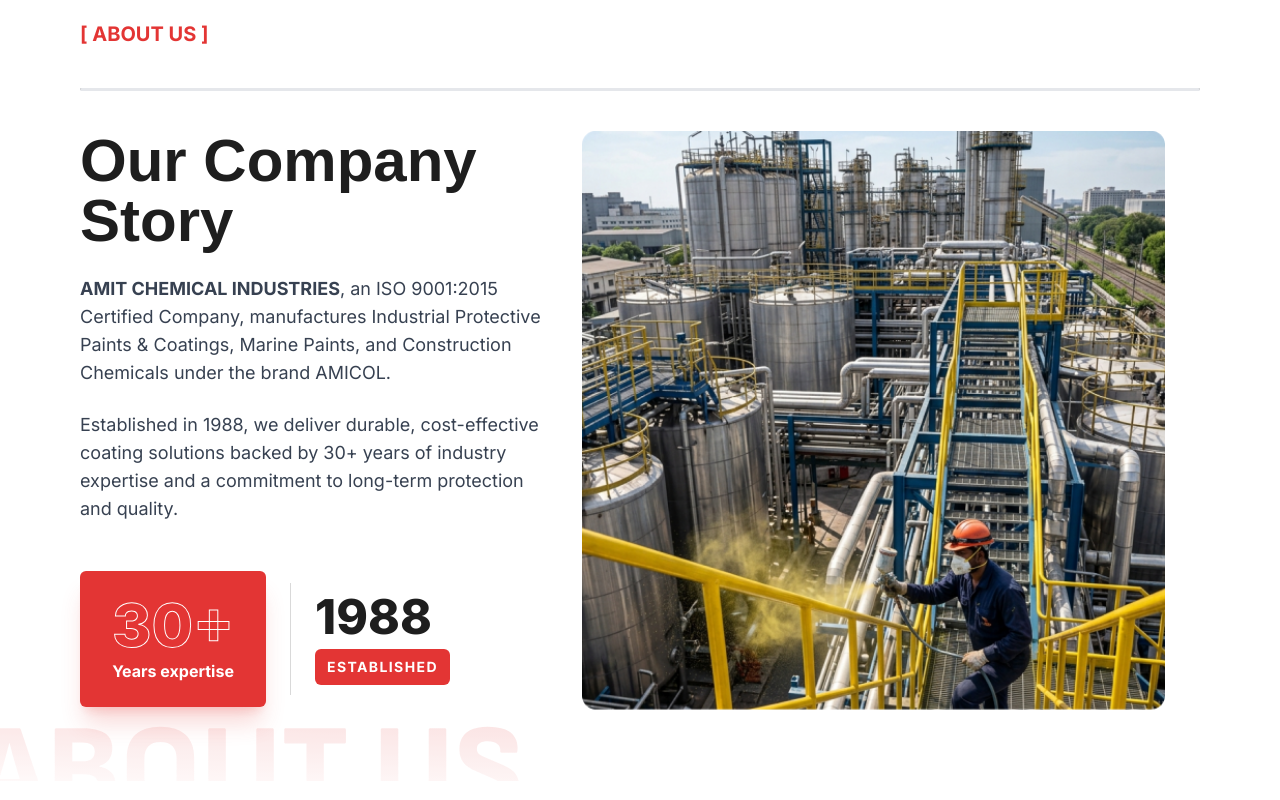
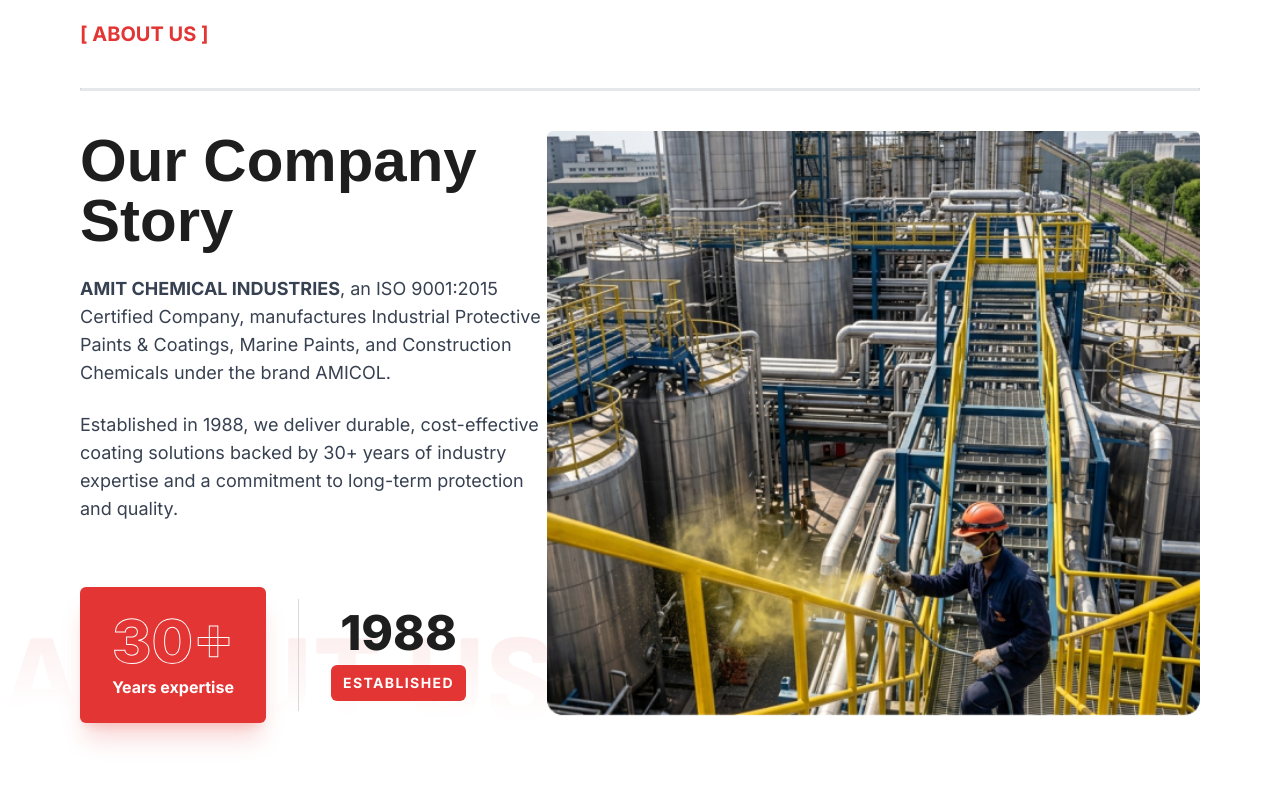
Before and after one commit to vernoxy2/Amicol_React, a React (Vite) app: page / in a window 1280 px wide. Shown: the part 820-1620 px from the top of the page. Built offline with nearby package versions, Linux system fonts and the light colour scheme; a web font is replaced by a local one.

Commit message:
changes; resposnive

```diff
--- a/src/Pages/Homepage/HomePageSections/HomeAbout.jsx
+++ b/src/Pages/Homepage/HomePageSections/HomeAbout.jsx
@@ -6,24 +6,27 @@
 
 const HomeAbout = () => {
   const [isHovered, setIsHovered] = useState(false);
+  const [isTouched, setIsTouched] = useState(false);
+  const isZoomed = isHovered || isTouched;
 
   return (
-    <section className="pb-0 overflow-hidden relative container">
-      {/* Decorative Background Icon */}
+    // NO overflow-hidden — breaks negative z-index
+    <section className="pb-0 relative container">
+      {/* ── Decorative Background Icon — desktop only ── */}
+      <div className="absolute inset-0 pointer-events-none hidden xl:block">
         <div
           data-aos="fade-up"
           data-aos-duration="1500"
           data-aos-offset="0"
-        className="absolute -bottom-10 -left-10 pointer-events-none w-[70%] sm:w-[50%] lg:w-[45%] z-0"
+          className="absolute bottom-0 -left-2 translate-y-1/3 w-[45%]"
+          style={{ zIndex: -1 }}
         >
-        <img
-          src={AboutIcon}
-          alt="About Background Icon"
-          className="w-full opacity-40 lg:opacity-60"
-        />
+          <img src={AboutIcon} alt="" className="w-full opacity-40" />
+        </div>
       </div>
 
-      <div className=" relative space-y-2 md:space-y-10 z-10">
+      {/* ── Main Content ── */}
+      <div className="relative space-y-2 md:space-y-10" style={{ zIndex: 1 }}>
         {/* Section Heading */}
         <p
           data-aos="fade-up"
@@ -34,13 +37,16 @@
         </p>
         <hr className="bg-black" />
 
-        <div className="flex flex-col lg:flex-row gap-5 md:gap-10 lg:gap-0 items-start">
-          {/* Content Column */}
-          <div className="w-full lg:w-5/12 space-y-3 md:space-y-6">
+        {/* Layout:
+            - mobile / iPad Mini / iPad Pro  → flex-col (content top, image bottom)
+            - xl+ desktop only               → flex-row (side by side)         */}
+        <div className="flex flex-col xl:flex-row xl:gap-0 xl:items-start gap-6 md:gap-10">
+          {/* ── Content Column ── */}
+          <div className="w-full xl:w-5/12 space-y-3 md:space-y-6">
             <h1
               data-aos="fade-up"
               data-aos-delay="200"
-              className="font-extrabold text-[#1E1E1E] leading-tight text-3xl sm:text-4xl md:text-5xl lg:text-6xl"
+              className="font-extrabold text-[#1E1E1E] leading-tight text-3xl sm:text-4xl md:text-5xl xl:text-6xl"
             >
               Our Company Story
             </h1>
@@ -48,35 +54,44 @@
             <p
               data-aos="fade-up"
               data-aos-delay="300"
-              className="text-sm sm:text-base md:text-lg text-gray-700 max-w-xl"
+              className="text-sm sm:text-base md:text-lg text-gray-700 w-full"
             >
-              <span className="font-bold uppercase">Amit Chemical Industries</span>, an ISO
-              9001:2015 Certified Company, manufactures Industrial Protective
-              Paints & Coatings, Marine Paints, and Construction Chemicals under
-              the brand AMICOL.
+              <span className="font-bold uppercase">
+                Amit Chemical Industries
+              </span>
+              , an ISO 9001:2015 Certified Company, manufactures Industrial
+              Protective Paints &amp; Coatings, Marine Paints, and Construction
+              Chemicals under the brand AMICOL.
             </p>
 
             <p
               data-aos="fade-up"
               data-aos-delay="400"
-              className="text-sm sm:text-base md:text-lg text-gray-700 max-w-xl"
+              className="text-sm sm:text-base md:text-lg text-gray-700 w-full mb-6"
             >
               Established in 1988, we deliver durable, cost-effective coating
               solutions backed by 30+ years of industry expertise and a
               commitment to long-term protection and quality.
             </p>
 
-            {/* Experience Stats - DECREASED GAP */}
+            {/* ── Stats — centered on mobile/tablet, left on desktop ── */}
             <div
               data-aos="fade-up"
               data-aos-delay="500"
-              className="flex flex-col sm:flex-row items-center pt-6 gap-6 sm:gap-8 lg:gap-6"
+              data-aos-offset="120"
+              className="flex flex-col sm:flex-row items-center justify-center xl:justify-start pt-10 mt-4 gap-6 sm:gap-8 w-full"
             >
               {/* 30+ Box */}
-              <div className="bg-primary px-8 py-6 rounded-md shadow-xl shadow-primary/20 flex flex-col items-center min-w-[180px]">
+              <div
+                className="bg-primary px-8 py-6 rounded-md shadow-xl shadow-primary/20 flex flex-col items-center min-w-[180px]"
+                style={{ position: "relative", zIndex: 2 }}
+              >
                 <span
-                  className="text-6xl font-extrabold leading-none text-transparent"
-                  style={{ WebkitTextStroke: "1px white" }}
+                  className="text-6xl font-extrabold leading-none"
+                  style={{
+                    WebkitTextStroke: "1px white",
+                    WebkitTextFillColor: "transparent",
+                  }}
                 >
                   30+
                 </span>
@@ -85,11 +100,11 @@
                 </p>
               </div>
 
-              {/* Separator Line - Balanced and Closer */}
+              {/* Separator */}
               <div className="w-[1px] h-28 bg-[#D9D9D9] hidden sm:block"></div>
 
-              {/* 1988 Section */}
-              <div className="flex flex-col items-center sm:items-start">
+              {/* 1988 */}
+              <div className="flex flex-col items-center">
                 <span className="text-5xl font-extrabold leading-none text-[#1E1E1E]">
                   1988
                 </span>
@@ -100,25 +115,23 @@
             </div>
           </div>
 
-          {/* Image Column */}
-          <div className="w-full lg:w-7/12 mt-10 lg:mt-0 flex justify-end">
+          <div className="w-full xl:w-7/12 xl:mt-0 flex justify-center xl:justify-end">
             <div
               data-aos="fade-left"
               data-aos-delay="500"
-              className="relative w-full max-w-[700px] h-[300px] sm:h-[450px] md:h-[550px] lg:h-[650px] cursor-pointer"
+              className="w-full xl:max-w-[700px] h-[260px] sm:h-[380px] md:h-[440px] lg:h-[480px] xl:h-[600px] cursor-pointer overflow-hidden rounded-md"
               onMouseEnter={() => setIsHovered(true)}
               onMouseLeave={() => setIsHovered(false)}
+              onTouchStart={() => setIsTouched(true)}
+              onTouchEnd={() => setTimeout(() => setIsTouched(false), 600)}
             >
-              {/* Main Image Container */}
-              <div className="w-full h-full overflow-hidden">
               <img
-                  src={isHovered ? ZoomInImg : AboutHero}
+                src={isZoomed ? ZoomInImg : AboutHero}
                 alt="About Us"
-                  className={`w-full h-full object-contain ml-auto transition-all duration-700 ease-in-out ${
-                    isHovered ? "scale-105" : "scale-100"
+                className={`w-full h-full object-cover transition-all duration-700 ease-in-out ${
+                  isZoomed ? "scale-105" : "scale-100"
                 }`}
               />
-              </div>
             </div>
           </div>
         </div>
--- a/src/index.css
+++ b/src/index.css
@@ -16,4 +16,5 @@
   p{
     @apply font-sans text-textcolor
   }
+
 }
```
Lines whose indentation alone changed are shown as unchanged.
